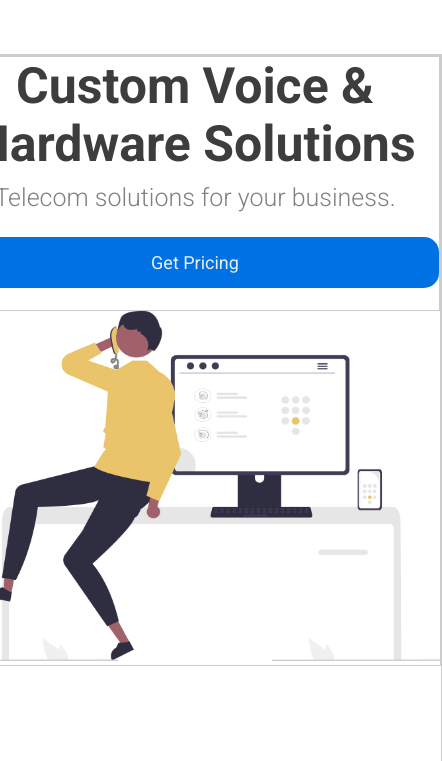
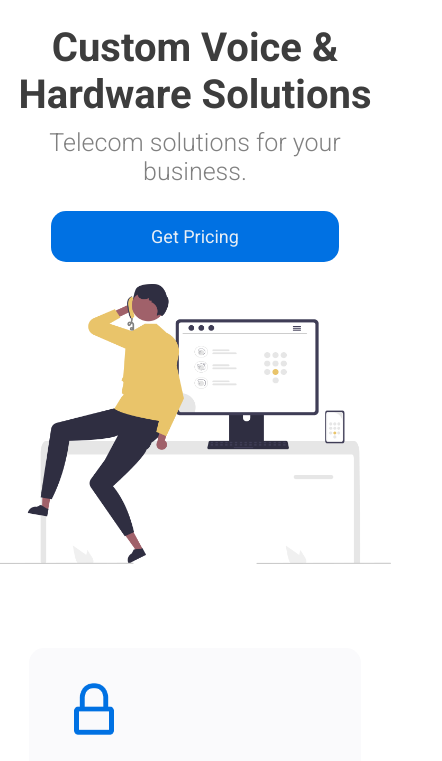
Before and after one commit to jack03042/VoIPShopv3, a plain HTML site: page index.html in a window 390 px wide. Shown: the part 61-822 px from the top of the page, 442 px wide, since content can reach past the window. Drawn offline with Linux system fonts and the light colour scheme.

Commit message:
04/04/2024 09:44
Update responsive design

```diff
--- a/style.css
+++ b/style.css
@@ -275,14 +275,14 @@ main{
     margin: 100px;
     gap: 180px;
     max-width: 1500px;
-    border: 1px solid #ccc;
+    /* border: 1px solid #ccc; */
 }
 
 .hero-container{
     display: flex;
     justify-content: center;
     align-items: center;
-    border: 1px solid #ccc;
+    /* border: 1px solid #ccc; */
     /* scroll-snap-type: */
 }
 
@@ -290,7 +290,7 @@ main{
     height: 255px;
     width: 500px;
     flex: none;
-    border: 1px solid #ccc;
+    /* border: 1px solid #ccc; */
 }
 
 
@@ -392,7 +392,7 @@ main{
     flex-direction: row;
     justify-content: center;
     align-items: center;
-    border: 1px solid #ccc;
+    /* border: 1px solid #ccc; */
 }
 
 .description-container img{
@@ -401,7 +401,7 @@ main{
     object-fit:contain;
     max-width: 500px;
     max-height: 500px;
-    border: 1px solid #ccc;
+    /* border: 1px solid #ccc; */
 }
 
 .description-container-inner{
@@ -1281,7 +1281,6 @@ table img{
     main{
         margin: 50px;
         gap: 100px;
-        border: 1px solid #ccc;
     }
 
     .hero-container{
@@ -1312,6 +1311,31 @@ table img{
         overflow-wrap: break-word;
         word-break: break-all;
     } */
+}
+
+@media (max-width: 480px) {
+    main{
+        margin: 20px;
+        gap: 50px;
+    }
+
+    .hero{
+        height: 260px;
+        width: auto;
+    }
+
+    .title h1{
+        font-size: 40px;
+    }
+
+    .hero a{
+        border-radius: 15px;
+        padding: 15px 100px;
+    }
+
+    .segment-container{
+        padding: 30px;
+    }
 }
 
 @media screen and (max-width: 850px){
```
